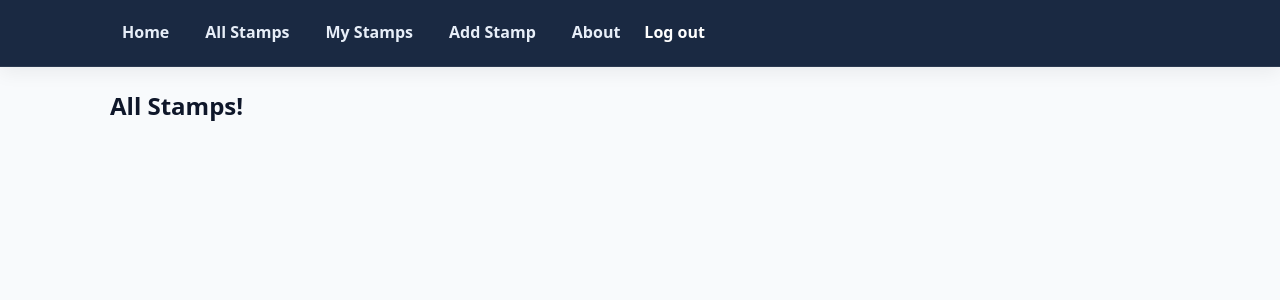
After one commit to KincentVompany22/django-crud-app-lab, a Django app: page /all-stamps/ in a window 1280 px wide. The commit adds this page. Shown: the top 300 px of the page. Run offline with Django 5.2, Linux system fonts and the light colour scheme; the visitor is signed in with stand-in values (Sample User, id 1); data that the repository does not hold is empty.

Commit message:
add user authorization and authentication

```diff
--- a/my_app/models.py
+++ b/my_app/models.py
@@ -1,5 +1,6 @@
 from django.db import models
 from django.urls import reverse
+from django.contrib.auth.models import User
 
 # Create your models here.
 
@@ -48,6 +49,7 @@ class Stamp(models.Model):
     season = models.CharField(max_length=100, choices=SEASON_CHOICES, default=SEASON_CHOICES[0][0])
     year = models.IntegerField()
     description = models.TextField(max_length=250)
+    user = models.ForeignKey(User, on_delete=models.CASCADE) # linking a Stamp to a User
 
     def __str__(self):
         return self.name
--- a/my_app/static/css/base.css
+++ b/my_app/static/css/base.css
@@ -67,6 +67,23 @@ nav li a:hover{
   transform: translateY(-1px);
 }
 
+#logout-form button {
+  text-decoration: none;
+  color: var(--text-color);
+  font-weight: 600;
+  font-size: 16px;
+  background: none;
+  border: none;
+  cursor: pointer;
+  padding: 0;
+  font-family: inherit;
+}
+
+#logout-form button:hover {
+  color: var(--link-hover-color);
+}
+
+
 /* Optional: mark current page (set class="active" on the link in the template) */
 nav li a.active,
 nav li a[aria-current="page"]{
--- a/my_app/templates/base.html
+++ b/my_app/templates/base.html
@@ -16,10 +16,24 @@
     <header>
       <nav>
         <ul>
+          {% if user.is_authenticated %}
             <li><a href="{% url 'home' %}">Home</a></li>
+            <li><a href="{% url 'all-stamp-index' %}">All Stamps</a></li>
             <li><a href="{% url 'stamp-index' %}">My Stamps</a></li>
             <li><a href="{% url 'stamp-create' %}">Add Stamp</a></li>
             <li><a href="{% url 'about' %}">About</a></li>
+            <li>
+              <form id="logout-form" method="post" action="{% url 'logout' %}">
+                {% csrf_token %}
+                <button type="submit">Log out</button>
+              </form>
+            </li>
+          {% else %}
+            <li><a href="{% url 'all-stamp-index' %}">All Stamps</a></li>
+            <li><a href="{% url 'about' %}">About</a></li>
+            <li><a href="{% url 'home' %}">Login</a></li>
+            <li><a href="{% url 'signup' %}">Sign Up</a></li>
+          {% endif %}
         </ul>
       </nav>
     </header>
--- /dev/null
+++ b/my_app/templates/stamps/all_index.html
@@ -0,0 +1,30 @@
+{% extends 'base.html' %} {% load static %}
+
+{% block title %}
+My Stamps
+{% endblock %}
+
+{% block head %}
+<link rel="stylesheet" href="{% static 'css/stamps/stamp-index.css' %}"/>
+{% endblock %}
+
+{% block content %}
+
+<section class="page-header">
+    <h1> All Stamps!</h1>
+</section>
+
+<section class="card-container">
+  {% for stamp in stamps %}
+  <div class="card">
+    <a href="{% url 'stamp-detail' stamp.id %}">
+      <h2 class="card-title">{{ stamp.get_name_display }}</h2>
+      <p>{{ stamp.get_season_display }}, {{ stamp.year }}</p>
+      <p>Stamped by: {{ stamp.user.username }}
+    </a>
+  </div>
+  {% endfor %}
+</section>
+
+
+{% endblock %}
--- a/my_app/urls.py
+++ b/my_app/urls.py
@@ -2,8 +2,10 @@ from django.urls import path
 from . import views
 
 urlpatterns = [
-    path('', views.home, name='home'),
+    path('', views.Home.as_view(), name='home'),
     path('about/', views.about, name='about'),
+    path('all-stamps/',views.all_stamps_index, name='all-stamp-index'),
+
     path('stamps/', views.stamps_index, name='stamp-index'),
     path('stamps/<int:pk>/', views.StampDetail.as_view(), name='stamp-detail'),
     path('stamps/create/', views.StampCreate.as_view(), name='stamp-create'),
@@ -14,4 +16,6 @@ urlpatterns = [
     path('stamps/<int:stamp_id>/stop/<int:pk>/stop-update', views.StopUpdate.as_view(), name='stop-update'),
     path('stamps/<int:stamp_id>/stop/<int:pk>/stop-delete', views.StopDelete.as_view(), name='stop-delete'),
 
+    path('accounts/signup/', views.signup, name='signup'),
+
 ]
--- a/my_app/views.py
+++ b/my_app/views.py
@@ -1,20 +1,49 @@
 from django.shortcuts import render, redirect, reverse
 from django.views.generic import DetailView
 from django.views.generic.edit import CreateView, UpdateView, DeleteView
+
+from django.contrib.auth.views import LoginView
+from django.contrib.auth import login
+from django.contrib.auth.forms import UserCreationForm
+from django.contrib.auth.decorators import login_required
+from django.contrib.auth.mixins import LoginRequiredMixin
+
 from .models import Stamp, Stop
 from.forms import StopForm
 
-
 # Create your views here.
 
-def home(request):
-    return render(request, 'home.html')
+def signup(request):
+    error_message = ''
+    if request.method == 'POST':
+        form = UserCreationForm(request.POST)
+        if form.is_valid():
+            user = form.save()
+            login(request, user)
+            return redirect('stamp-index')
+        else:
+            error_message = 'Invalid sign up - try again'
+    form = UserCreationForm()
+    context = {'form': form, 'error_message': error_message}
+    return render(request, 'signup.html', context)
+
+####
+
+class Home(LoginView):
+    template_name = 'home.html'
 
 def about(request):
     return render(request, 'about.html')
 
+def all_stamps_index(request):
+    stamps = Stamp.objects.all()
+    return render(request, 'stamps/all_index.html', {'stamps': stamps})
+
+####
+
+@login_required
 def stamps_index(request):
-    stamps = Stamp.objects.all()
+    stamps = Stamp.objects.filter(user=request.user)
     return render(request, 'stamps/index.html', {'stamps': stamps})
 
 class StampDetail(DetailView):
@@ -23,36 +52,63 @@ class StampDetail(DetailView):
     # context_object_name = 'stamp'
     extra_context = {'stop': Stop} # extra_context - how to pass through additional context using a class-based view as opposed to a view function (like 'stamps' above)
 
-class StampCreate(CreateView):
+class StampCreate(LoginRequiredMixin, CreateView):
     model = Stamp
-    fields = '__all__'
+    fields = ['name', 'days', 'season', 'year', 'description']
+    def form_valid(self, form):
+        form.instance.user = self.request.user
+        return super().form_valid(form)
 
-class StampUpdate(UpdateView):
+class StampUpdate(LoginRequiredMixin, UpdateView):
     model = Stamp
     fields = ['days', 'season', 'year', 'description']
+    def dispatch(self, request, *args, **kwargs):
+        stamp = self.get_object()
+        if stamp.user != self.request.user:
+            return redirect('stamp-detail', pk=stamp.pk)
 
-class StampDelete(DeleteView):
+        return super().dispatch(request, *args, **kwargs)
+
+class StampDelete(LoginRequiredMixin, DeleteView):
     model = Stamp
     success_url = '/stamps/'
+    def dispatch(self, request, *args, **kwargs):
+        stamp = self.get_object()
+        if stamp.user != self.request.user:
+            return redirect('stamp-detail', pk=stamp.pk)
 
+        return super().dispatch(request, *args, **kwargs)
 
+####
 
-class StopCreate(CreateView):
+class StopCreate(LoginRequiredMixin, CreateView):
     model = Stop
     form_class = StopForm # fields are specified in StopForm in forms.py file
     def form_valid(self, form):
         form.instance.stamp_id = self.kwargs['stamp_id'] # attaches Stop form submission to parent Stamp
         return super().form_valid(form)
 
-class StopUpdate(UpdateView):
+class StopUpdate(LoginRequiredMixin, UpdateView):
     model = Stop
     form_class = StopForm
+    def dispatch(self, request, *args, **kwargs):
+        stop = self.get_object()
+        if stop.stamp.user != self.request.user:
+            return redirect('stamp-detail', pk=stop.stamp.pk)
 
-class StopDelete(DeleteView):
+        return super().dispatch(request, *args, **kwargs)
+
+
+class StopDelete(LoginRequiredMixin, DeleteView):
     model = Stop
     def get_success_url(self): # since directing to a dynamic URL (referencing stamp.pk) you have to use get_success_url instead of just success_url like in StampDelete
         return reverse("stamp-detail", kwargs={"pk": self.object.stamp.pk}) # have to include object.stamp because by default the current object is stop not stamp. So to access stamp you have to reference object
+    def dispatch(self, request, *args, **kwargs):
+        stop = self.get_object()
+        if stop.stamp.user != self.request.user:
+            return redirect('stamp-detail', pk=stop.stamp.pk)
 
+        return super().dispatch(request, *args, **kwargs)
 
 # Just testing data below - real data defined in model
 '''
--- a/stamped/settings.py
+++ b/stamped/settings.py
@@ -121,3 +121,7 @@ STATIC_URL = 'static/'
 # https://docs.djangoproject.com/en/5.2/ref/settings/#default-auto-field
 
 DEFAULT_AUTO_FIELD = 'django.db.models.BigAutoField'
+
+LOGIN_REDIRECT_URL = 'stamp-index'
+LOGOUT_REDIRECT_URL = 'home'
+LOGIN_URL = 'home'
--- a/stamped/urls.py
+++ b/stamped/urls.py
@@ -19,5 +19,6 @@ from django.urls import path, include
 
 urlpatterns = [
     path('admin/', admin.site.urls),
-    path('', include('my_app.urls')) # Mounts my_app's routes at the root URL
+    path('', include('my_app.urls')), # Mounts my_app's routes at the root URL
+    path('accounts/', include('django.contrib.auth.urls')),
 ]
```
Also changed, not shown: my_app/templates/home.html (+12 -0 lines), my_app/templates/signup.html (added, +20 -0 lines), my_app/templates/stamps/detail.html (+12 -1 lines), my_app/migrations/0008_stamp_user.py (added).
